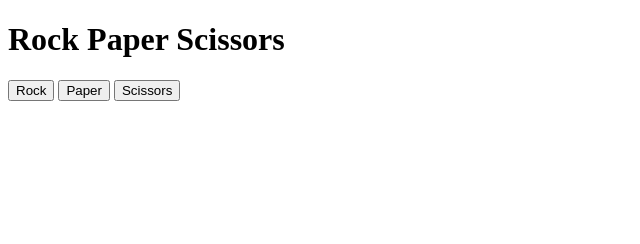
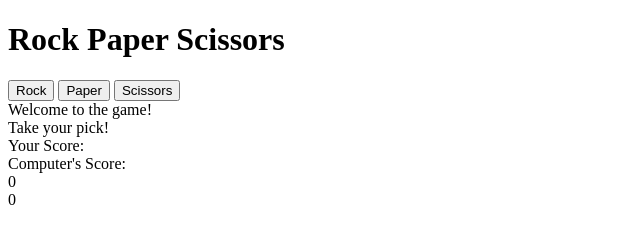
Before and after one commit to lachappers/rock-paper-scissors, a plain HTML site: page index.html in a window 1280 px wide. Shown: the whole page, without its empty margins (0-640 px from the left). Drawn offline with Linux system fonts and the light colour scheme.

Commit message:
to be reviewed

```diff
--- a/index.html
+++ b/index.html
@@ -12,13 +12,14 @@
     <button id="btn">Paper</button>
     <button id="btn">Scissors</button>
 
+    <div id="message"></div>
     <div id="currentSelection">
         <div id="playerSelection"></div>
         <div id="computerSelection"></div>
     </div>
     <div id="results">
-        <div id="playerScore"></div>
-        <div id="computerScore"></div>
+        <div id="playerScore">Your Score:</div>
+        <div id="computerScore">Computer's Score:</div>
     </div>
         <script src="./js/javascript.js"></script>
 </body>
```
